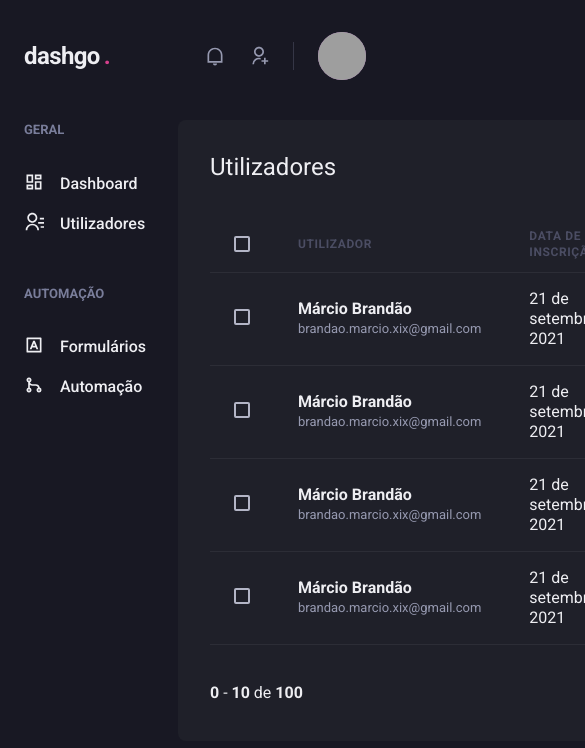
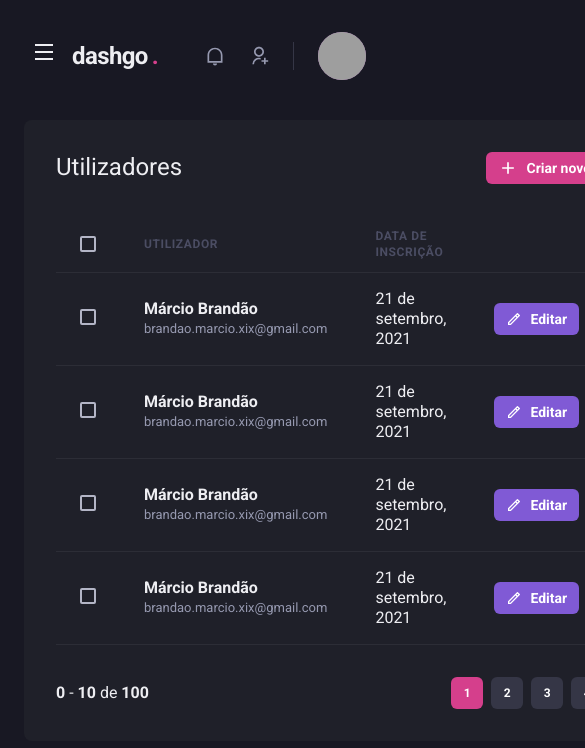
Before and after one commit to mBr4ndon/dashgo, a Next.js app: page /users in a window 390 px wide. Shown: the top 748 px of the page, 585 px wide, since content can reach past the window. Built offline with nearby package versions, Linux system fonts and the light colour scheme; grey boxes are pictures that could not be loaded.

Commit message:
Responsividade Sidebar

```diff
--- a/src/components/Header/index.tsx
+++ b/src/components/Header/index.tsx
@@ -1,4 +1,6 @@
-import { Flex, useBreakpointValue } from '@chakra-ui/react';
+import { Flex, Icon, IconButton, useBreakpointValue } from '@chakra-ui/react';
+import { RiMenuLine } from 'react-icons/ri';
+import { useSidebarDrawer } from '../../contexts/SidebarDrawerContext';
 
 import { Logo } from './Logo';
 import { NotificationNav } from './NotificationNav';
@@ -6,6 +8,8 @@
 import { SearchBox } from './SearchBox';
 
 export function Header() {
+
+    const { onOpen } = useSidebarDrawer();
 
     const isWideVersion = useBreakpointValue({
         base: false,
@@ -23,6 +27,19 @@
             px="6"
             align="center"
         >
+            {
+                !isWideVersion &&
+                    <IconButton
+                        aria-label="Open Sidebar Drawer"
+                        icon={<Icon as={RiMenuLine} />}
+                        fontSize="24"
+                        variant="unstyled"
+                        onClick={onOpen}
+                        mr="2"
+                    >
+
+                    </IconButton>
+            }
             <Logo />
             {isWideVersion && <SearchBox />}
             <Flex align="center" ml="auto">
--- /dev/null
+++ b/src/components/Sidebar/SidebarNav.tsx
@@ -0,0 +1,20 @@
+import { Stack } from "@chakra-ui/react";
+import { RiContactsLine, RiDashboardLine, RiGitMergeLine, RiInputMethodLine } from "react-icons/ri";
+import { NavLink } from "./NavLink";
+import { NavSection } from "./NavSection";
+
+export function SidebarNav() {
+    return (
+        <Stack spacing="12" align="flex-start">
+            <NavSection title="GERAL">
+                <NavLink icon={RiDashboardLine}>Dashboard</NavLink>
+                <NavLink icon={RiContactsLine}>Utilizadores</NavLink>
+            </NavSection>
+
+            <NavSection title="AUTOMAÇÃO">
+                <NavLink icon={RiInputMethodLine}>Formulários</NavLink>
+                <NavLink icon={RiGitMergeLine}>Automação</NavLink>
+            </NavSection>
+        </Stack>
+    );
+}
--- a/src/components/Sidebar/index.tsx
+++ b/src/components/Sidebar/index.tsx
@@ -1,22 +1,40 @@
-import { Box, Stack } from "@chakra-ui/react";
-import { RiContactsLine, RiDashboardLine, RiGitMergeLine, RiInputMethodLine } from "react-icons/ri";
-import { NavLink } from "./NavLink";
-import { NavSection } from "./NavSection";
+import { Box, Drawer, DrawerBody, DrawerCloseButton, DrawerContent, DrawerHeader, DrawerOverlay, useBreakpointValue } from "@chakra-ui/react";
+import { useSidebarDrawer } from "../../contexts/SidebarDrawerContext";
+import { SidebarNav } from "./SidebarNav";
 
 export function Sidebar() {
+
+    const { isOpen, onClose } = useSidebarDrawer();
+
+    const isDrawerSidebar = useBreakpointValue({
+        base: true,
+        lg: false
+    });
+
+    if (isDrawerSidebar) {
+        return (
+            <Drawer
+                isOpen={isOpen}
+                placement="left"
+                onClose={onClose}
+            >
+                <DrawerOverlay>
+                    <DrawerContent bg="gray.800" p="4">
+                        <DrawerCloseButton mt="6" />
+                        <DrawerHeader>Navegação</DrawerHeader>
+
+                        <DrawerBody>
+                            <SidebarNav />
+                        </DrawerBody>
+                    </DrawerContent>
+                </DrawerOverlay>
+            </Drawer>
+        );
+    }
+
     return (
         <Box as="aside" w="54" mr="8">
-            <Stack spacing="12" align="flex-start">
-                <NavSection title="GERAL">
-                    <NavLink icon={RiDashboardLine}>Dashboard</NavLink>
-                    <NavLink icon={RiContactsLine}>Utilizadores</NavLink>
-                </NavSection>
-
-                <NavSection title="AUTOMAÇÃO">
-                    <NavLink icon={RiInputMethodLine}>Formulários</NavLink>
-                    <NavLink icon={RiGitMergeLine}>Automação</NavLink>
-                </NavSection>
-            </Stack>
+            <SidebarNav />
         </Box>
     );
 }
--- /dev/null
+++ b/src/contexts/SidebarDrawerContext.tsx
@@ -0,0 +1,29 @@
+import { useDisclosure, UseDisclosureReturn } from "@chakra-ui/react";
+import { useRouter } from "next/router";
+import { createContext, ReactNode, useContext, useEffect } from "react";
+
+interface SidebarDrawerProviderProps {
+    children: ReactNode;
+}
+
+type SidebarDrawerContextData = UseDisclosureReturn;
+
+const SidebarDrawerContext = createContext({} as SidebarDrawerContextData);
+
+export function SidebarDrawerProvider({ children }: SidebarDrawerProviderProps) {
+
+    const disclosure = useDisclosure();
+    const router = useRouter();
+
+    useEffect(() => {
+        disclosure.onClose();
+    }, [router.asPath]);
+
+    return (
+        <SidebarDrawerContext.Provider value={disclosure}>
+            {children}
+        </SidebarDrawerContext.Provider>
+    );
+}
+
+export const useSidebarDrawer = () => useContext(SidebarDrawerContext);
--- a/src/pages/_app.tsx
+++ b/src/pages/_app.tsx
@@ -1,11 +1,14 @@
 import { AppProps } from 'next/app';
 import { ChakraProvider } from '@chakra-ui/react';
 import { theme } from '../styles/theme';
+import { SidebarDrawerProvider } from '../contexts/SidebarDrawerContext';
 
 function MyApp({ Component, pageProps }: AppProps) {
   return (
     <ChakraProvider theme={theme}>
-      <Component {...pageProps} />
+      <SidebarDrawerProvider>
+        <Component {...pageProps} />
+      </SidebarDrawerProvider>
     </ChakraProvider>
   );
 }
```
